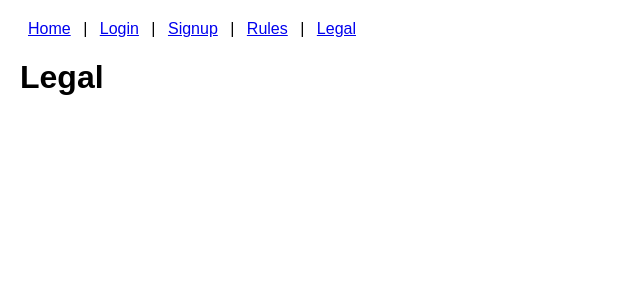
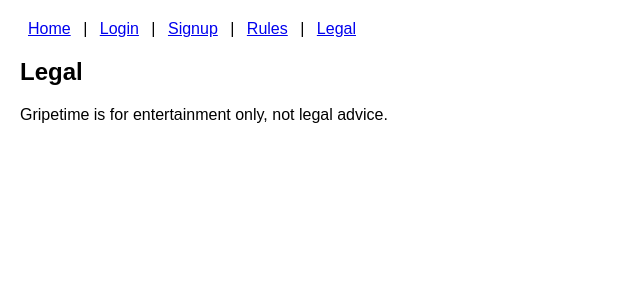
Before and after one commit to hellomarkharris-design/Gripetime.com, a React (Vite) app: page /#/legal in a window 1280 px wide. Shown: the top 300 px of the page, without its empty margins (0-640 px from the left). Built offline with nearby package versions, Linux system fonts and the light colour scheme.

Commit message:
Update Legal.jsx

```diff
--- a/src/pages/Legal.jsx
+++ b/src/pages/Legal.jsx
@@ -1,3 +1,11 @@
+// src/pages/Legal.jsx
+import React from "react";
+
 export default function Legal() {
-  return <h1>Legal</h1>;
+  return (
+    <section className="card">
+      <h2>Legal</h2>
+      Gripetime is for entertainment only, not legal advice.
+    </section>
+  );
 }
```
